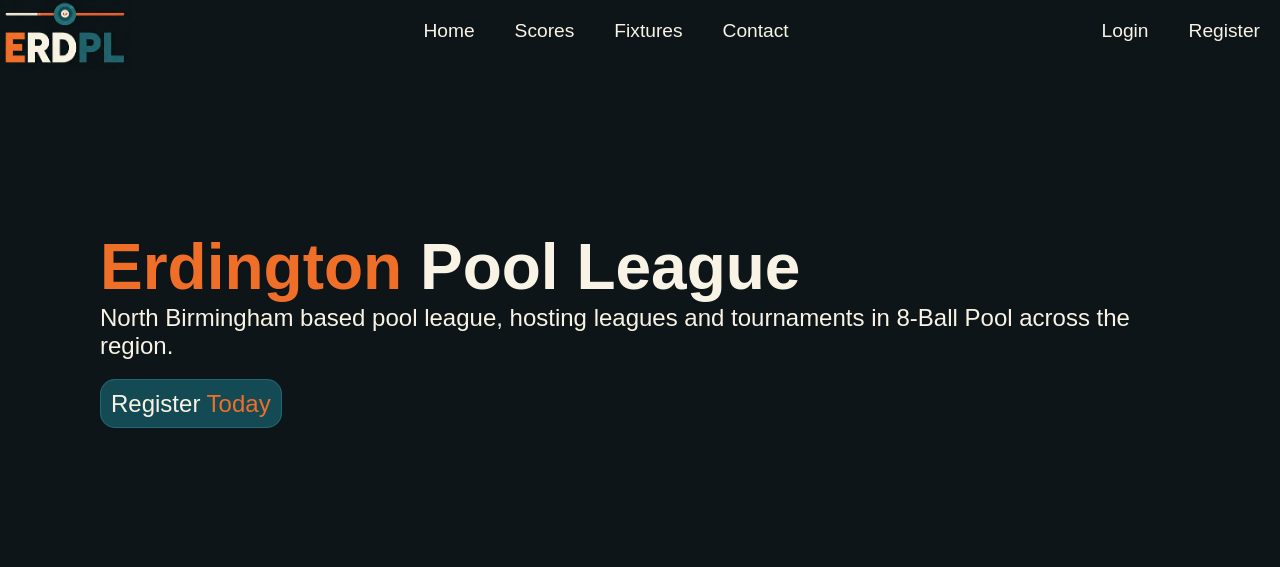
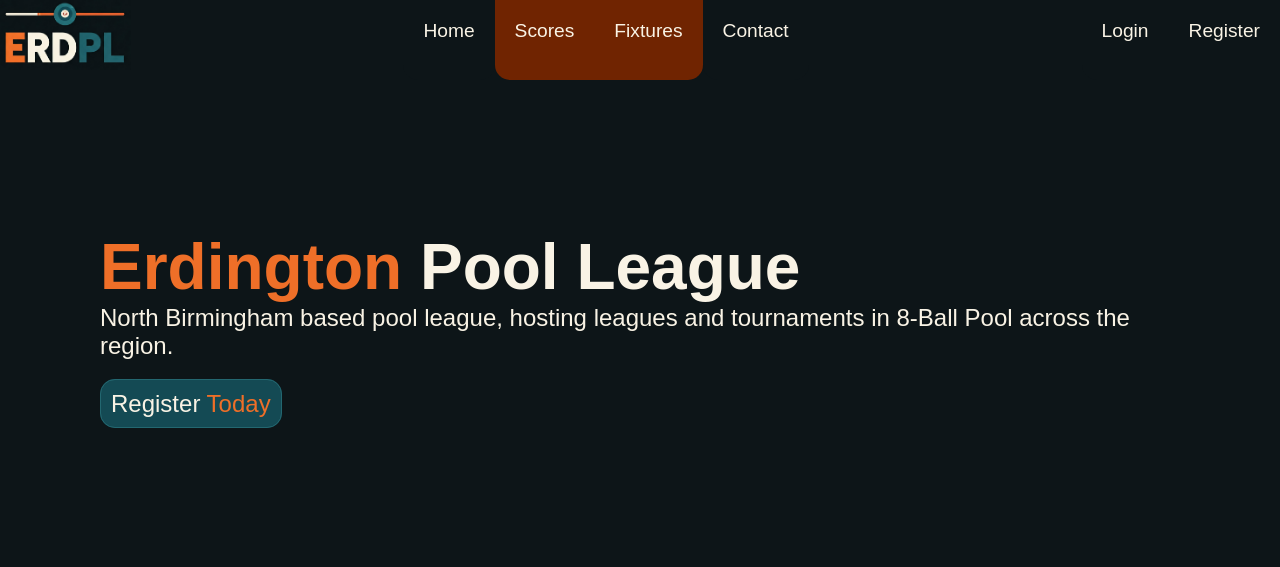
Before and after one commit to Jawrynx/ErdPL, a Django app: page / in a window 1280 px wide. Shown: the top 567 px of the page. Run offline with Django 5.2, Linux system fonts and the light colour scheme; some libraries are stand-ins or nearby versions.

Commit message:
More Navbar styling to enhance Readability.

```diff
--- a/static/css/style.css
+++ b/static/css/style.css
@@ -82,6 +82,22 @@ nav li a,
     color: var(--erdpl-text-primary);
     font-size: 1.2rem;
     padding: 10px;
+}
+
+.red-nav {
+    background-color: rgb(112, 36, 1);
+}
+
+.red-nav:hover {
+    background-color: rgb(179, 0, 0);
+}
+
+.left {
+    border-bottom-left-radius: 15px;
+}
+
+.right {
+    border-bottom-right-radius: 15px;
 }
 
 /* Mobile Nav */
--- a/templates/layout.html
+++ b/templates/layout.html
@@ -18,13 +18,13 @@
             {% comment %} <h2>ErdPL</h2> {% endcomment %}
             <img class="logo" src="../media/logo.jpeg" alt="ErdPL">
             <ul>
-                <li><a href="/">Home</a></li>
-                <li><a href="/">Scores</a></li>
-                <li><a href="/">Fixtures</a></li>
-                <li><a href="/contact">Contact</a></li>
+                <li class="left right"><a href="/">Home</a></li>
+                <li class="red-nav left"><a href="/">Scores</a></li>
+                <li class="red-nav right"><a href="/">Fixtures</a></li>
+                <li class="left right"><a href="/contact">Contact</a></li>
             </ul>
             <ul id="user-links">
-                <li><a href="">Login</a></li>
+                <li class="left"><a href="">Login</a></li>
                 <li><a href="">Register</a></li>
             </ul>
             <div id="menu-toggle">
@@ -35,8 +35,8 @@
             <div id="mobile-nav">
                 <ul>
                     <li><a href="/">Home</a></li>
-                    <li class="red-nav"><a href="/">Scores</a></li>
-                    <li class="red-nav"><a href="/">Fixtures</a></li>
+                    <li><a href="/">Scores</a></li>
+                    <li><a href="/">Fixtures</a></li>
                     <li class="no-border"><a href="/contact">Contact</a></li>
                     <li class="breaker no-border"><span class="bar"></span></li>
                     <li><a href="">Login</a></li>
```
